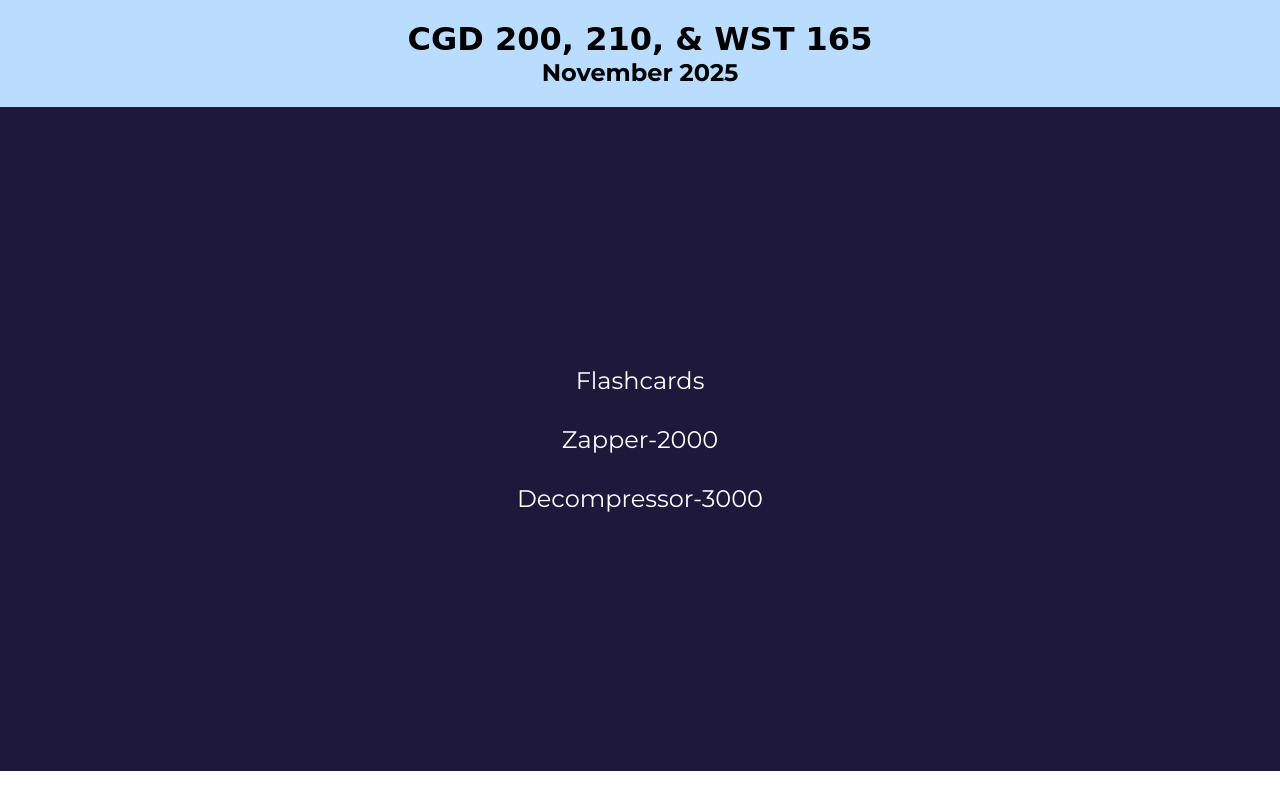
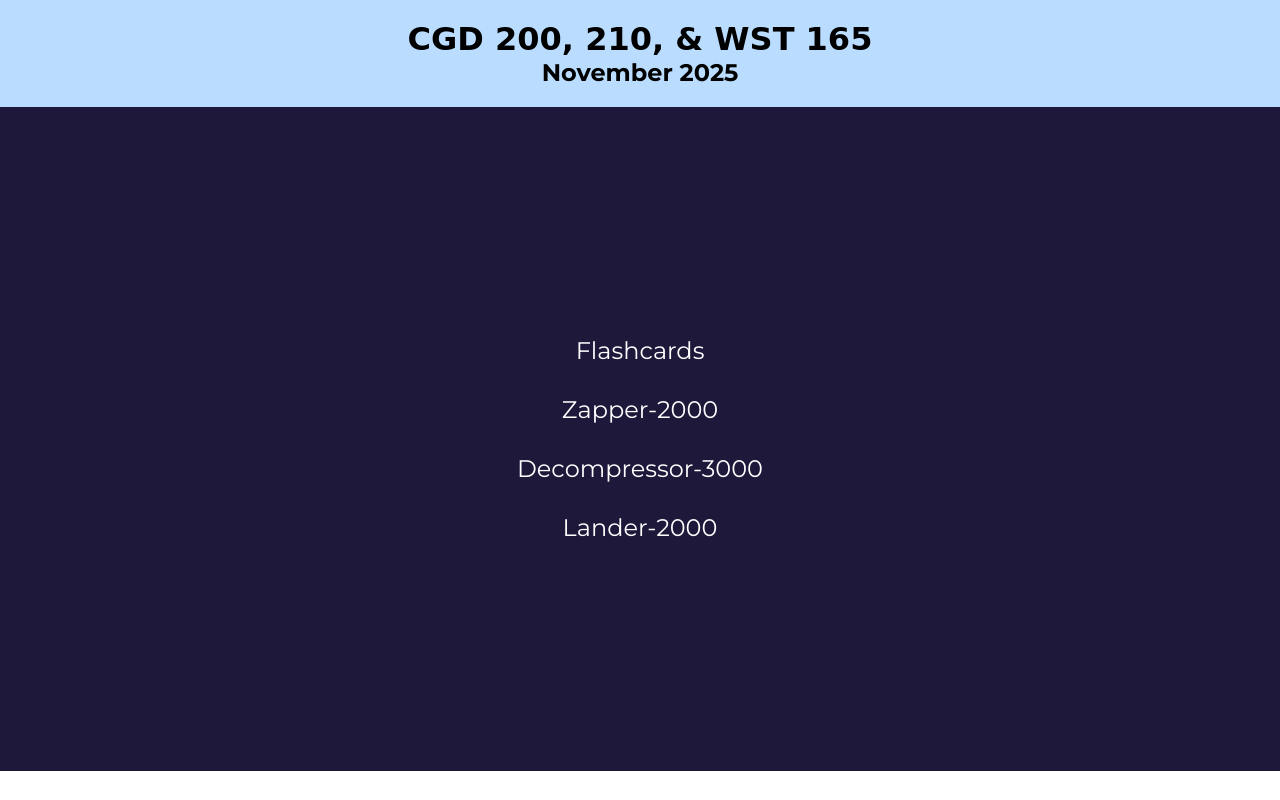
Before and after one commit to david-lapc/CGD-WST-November-2025, a plain HTML site: page index.html in a window 1280 px wide. Drawn offline with Linux system fonts and the light colour scheme; a web font is replaced by a local one.

Commit message:
Added Lander-2000 link to home page

```diff
--- a/index.html
+++ b/index.html
@@ -71,6 +71,7 @@
                 <li><a href="flashcards">Flashcards</a></li>
                 <li><a href="zapper-2000">Zapper-2000</a></li>
                 <li><a href="Decompressor-3000">Decompressor-3000</a></li>
+                <li><a href="Lander-2000">Lander-2000</a></li>
             </ul>
         </nav>
     </header>
```
